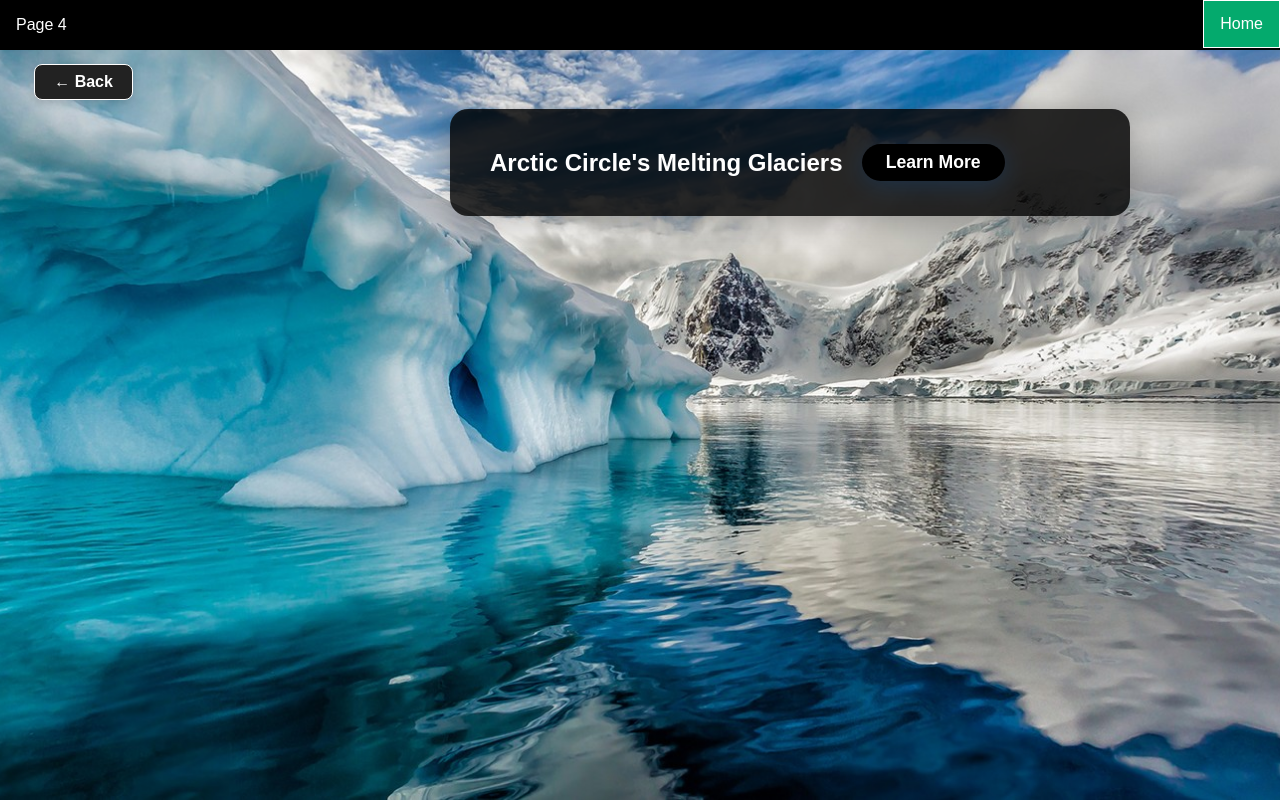
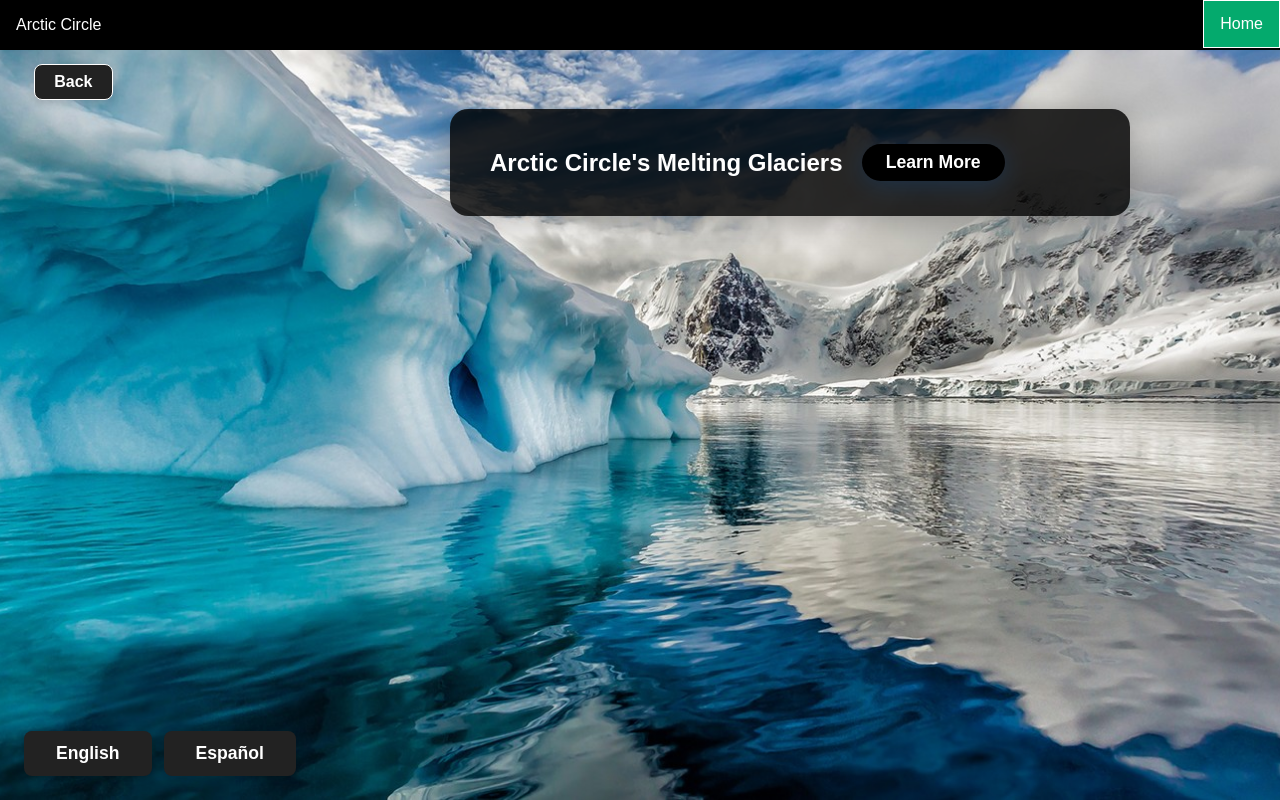
Before and after one commit to hjp36/climate-change-website, a plain HTML site: page menuPage4.html in a window 1280 px wide. Drawn offline with Linux system fonts and the light colour scheme.

Commit message:
Add files via upload

```diff
--- /dev/null
+++ b/lang.js
@@ -0,0 +1,131 @@
+// Simple language toggle for the kiosk website
+// Add translations for each page element here
+const translations = {
+  en: {
+    home: "Home",
+    back: "Back",
+    page2: "Page 2",
+    homeTitle: "Help save our world!",
+    california: "California",
+    somalia: "Somalia",
+    southSudan: "South Sudan",
+    arcticCircle: "Arctic Circle",
+    heading1: "The California Wildfires",
+    learnMore1: "Learn More",
+    howToHelp1: "How to Help!",
+    bp1_1: "Rising temperatures",
+    bp1_2: "Drying vegetation out, causing fire to spread more easily",
+    bp1_3: "Impact on air quality and health",
+    bp1_4: "Destruction of homes and habitats",
+    help1_1: "Shop secondhand and reduce plastic use to minimize waste and consumption",
+    help1_2: "Plant native species in your yard, which are more drought-tolerant",
+    heading: "Somalia Droughts",
+    learnMore: "Learn More",
+    howToHelp: "How to Help!",
+    bp1: "Increasing temperatures and altering rain patterns",
+    bp2: "Leads to more evaporation",
+    bp3: "Failed seasons",
+    bp4: "More severe and prolonged droughts that kill agriculture",
+    help1: "Shortening your shower by 5 minutes, it can save up to 15 gallons of water",
+    help2: "Reduce, reuse, and recycle to minimize waste and conserve energy and resources",
+    heading3: "South Sudan Floods",
+    learnMore3: "Learn More",
+    howToHelp3: "How to Help!",
+    bp3_1: "more intense rainfall",
+    bp3_2: "warmer temps create increased evaporation and moisture in the atmosphere",
+    bp3_3: "shifts in global weather patterns",
+    help3_1: "Wash clothes with cold water and airdry them",
+    help3_2: "Support local and community-level organization like reforestation and agriculture",
+  },
+  es: {
+    topTitle4: "Arctic Circle",
+    heading4: "Arctic Circle's Melting Glaciers",
+    learnMore4: "Learn More",
+    howToHelp4: "How to Help!",
+    bp4_1: "Warming temperatures caused by the burning of greenhouse gases",
+    bp4_2: "Melts glaciers at rapid speeds because average temperatures are now higher",
+    bp4_3: "Melting ice also contributes to rising sea levels",
+    bp4_4: "Destroys habitats for many species within the Arctic Circle",
+    help4_1: "Try to carpool with people or ride a bike, it releases less emissions into the air",
+    help4_2: "Shut off lights and appliances when not in use",
+    help4_3: "Use energy star appliances (Approved appliances that use less energy)",
+    topTitle: "North America",
+    home: "Inicio",
+    topTitle4: "Círculo Ártico",
+    heading4: "Glaciares derretidos del Círculo Ártico",
+    learnMore4: "Aprende más",
+    howToHelp4: "¡Cómo ayudar!",
+    bp4_1: "El aumento de las temperaturas causado por la quema de gases de efecto invernadero",
+    bp4_2: "Los glaciares se derriten rápidamente porque las temperaturas promedio son más altas",
+    bp4_3: "El derretimiento del hielo también contribuye al aumento del nivel del mar",
+    bp4_4: "Destruye hábitats de muchas especies dentro del Círculo Ártico",
+    help4_1: "Intenta compartir el coche con otras personas o ir en bicicleta, así se liberan menos emisiones al aire",
+    help4_2: "Apaga las luces y los electrodomésticos cuando no los uses",
+    help4_3: "Utiliza electrodomésticos con certificación Energy Star (aprobados para usar menos energía)",
+    back: "Atrás",
+    topTitle: "Norteamérica",
+    back: "Atrás",
+    home: "Inicio",
+    page2: "Página 2",
+    homeTitle: "¡Ayuda a salvar nuestro mundo!",
+    california: "California (Incendios de California)",
+    somalia: "Somalia (Sequías)",
+    southSudan: "Sudán del Sur (Inundaciones)",
+    arcticCircle: "Círculo Ártico (Glaciares derretidos)",
+    heading1: "Los incendios forestales de California",
+    learnMore1: "Aprende más",
+    howToHelp1: "¡Cómo ayudar!",
+    bp1_1: "Aumento de las temperaturas",
+    bp1_2: "La vegetación se seca, lo que facilita la propagación del fuego",
+    bp1_3: "Impacto en la calidad del aire y la salud",
+    bp1_4: "Destrucción de hogares y hábitats",
+    help1_1: "Compra de segunda mano y reduce el uso de plástico para minimizar el desperdicio y el consumo",
+    help1_2: "Planta especies nativas en tu jardín, que son más resistentes a la sequía",
+    heading: "Sequías en Somalia",
+    learnMore: "Aprende más",
+    howToHelp: "¡Cómo ayudar!",
+    bp1: "Aumento de temperaturas y alteración de los patrones de lluvia",
+    bp2: "Conduce a más evaporación",
+    bp3: "Temporadas fallidas",
+    bp4: "Sequías más severas y prolongadas que destruyen la agricultura",
+    help1: "Reducir la ducha en 5 minutos puede ahorrar hasta 15 galones de agua",
+    help2: "Reducir, reutilizar y reciclar para minimizar residuos y conservar recursos y energía",
+    heading3: "Inundaciones en Sudán del Sur",
+    learnMore3: "Aprende más",
+    howToHelp3: "¡Cómo ayudar!",
+    bp3_1: "lluvias más intensas",
+    bp3_2: "temperaturas más cálidas crean más evaporación y humedad en la atmósfera",
+    bp3_3: "cambios en los patrones climáticos globales",
+    help3_1: "Lava la ropa con agua fría y sécala al aire",
+    help3_2: "Apoya organizaciones locales y comunitarias como la reforestación y la agricultura",
+  }
+};
+
+function setLanguage(lang) {
+  localStorage.setItem('siteLang', lang);
+  document.documentElement.setAttribute('lang', lang);
+  for (const key in translations[lang]) {
+    const el = document.querySelector(`[data-i18n='${key}']`);
+    if (el) el.textContent = translations[lang][key];
+  }
+}
+
+function getLanguage() {
+  return localStorage.getItem('siteLang') || 'en';
+}
+
+function toggleLanguage() {
+  // No longer used, replaced by direct buttons
+}
+
+window.addEventListener('DOMContentLoaded', () => {
+  setLanguage(getLanguage());
+  const enBtn = document.getElementById('lang-en-btn');
+  const esBtn = document.getElementById('lang-es-btn');
+  if (enBtn) {
+    enBtn.addEventListener('click', () => setLanguage('en'));
+  }
+  if (esBtn) {
+    esBtn.addEventListener('click', () => setLanguage('es'));
+  }
+});
--- a/menuPage4.html
+++ b/menuPage4.html
@@ -5,6 +5,7 @@
   <meta charset="utf-8">
   <meta name="viewport" content="width=device-width, initial-scale=1">
   <link rel="stylesheet" href="style.css">
+  <script src="lang.js"></script>
   <meta http-equiv="refresh" content="180;url=index.html">
   <style>
     body {
@@ -23,13 +24,17 @@
   </style>
 </head>
 <body class="fixed-1920x1080">
+<div style="position:fixed; bottom:1.5rem; left:1.5rem; z-index:9999; display:flex; gap:0.75rem;">
+  <button id="lang-en-btn" style="background:#222; color:#fff; border:none; border-radius:8px; padding:0.75rem 2rem; font-size:1.1rem; font-weight:bold; cursor:pointer; box-shadow:0 2px 8px rgba(0,0,0,0.15);">English</button>
+  <button id="lang-es-btn" style="background:#222; color:#fff; border:none; border-radius:8px; padding:0.75rem 2rem; font-size:1.1rem; font-weight:bold; cursor:pointer; box-shadow:0 2px 8px rgba(0,0,0,0.15);">Español</button>
+</div>
 <div class="menu">
     <ul>
-      <li><a href="index.html" class="button">Home</a></li>
+  <li><a href="index.html" class="button" data-i18n="home">Home</a></li>
       <li style="position:absolute; top:4rem; left:1.5rem; list-style:none;">
-        <a href="menuHome.html" class="button" style="background:#222; color:#fff; border-radius:8px; padding:0.5rem 1.2rem; font-size:1rem; font-weight:bold; text-decoration:none; box-shadow:0 2px 8px rgba(0,0,0,0.15);">&#8592; Back</a>
+  <a href="menuHome.html" class="button" style="background:#222; color:#fff; border-radius:8px; padding:0.5rem 1.2rem; font-size:1rem; font-weight:bold; text-decoration:none; box-shadow:0 2px 8px rgba(0,0,0,0.15);" data-i18n="back">&#8592; Back</a>
       </li>
-      <li style="float:left"><p>Page 4</li>
+  <li style="float:left"><p data-i18n="topTitle4">Arctic Circle</p></li>
     </ul>
 </div>
 
@@ -38,22 +43,22 @@
   <div class= "maincontent">
     <div style="background:rgba(0,0,0,0.82); border-radius:18px; padding:2.2rem 2.5rem; max-width:600px; margin:2.5rem auto 0 auto; box-shadow:0 6px 32px rgba(0,0,0,0.25);">
       <div style="display: flex; align-items: center; gap: 1.2rem;">
-        <h2 style="margin: 0; color:#fff;">Arctic Circle's Melting Glaciers</h2>
-        <a href="#" class="learn-more-btn" style="position:static;transform:none;top:auto;right:auto;animation:none;font-size:1.1rem;padding:0.5rem 1.5rem;background:black;">Learn More</a>
+  <h2 style="margin: 0; color:#fff;" data-i18n="heading4">Arctic Circle's Melting Glaciers</h2>
+  <a href="#" class="learn-more-btn" style="position:static;transform:none;top:auto;right:auto;animation:none;font-size:1.1rem;padding:0.5rem 1.5rem;background:black;" data-i18n="learnMore4">Learn More</a>
       </div>
     </div>
-  <a href="#" id="page4-help-btn" class="learn-more-btn" style="display:none; margin-top:calc(3rem + 1in); background:#222; font-size:1rem; padding:0.5rem 1.2rem;">How to Help!</a>
+  <a href="#" id="page4-help-btn" class="learn-more-btn" style="display:none; margin-top:2.25rem; background:#222; font-size:1rem; padding:0.5rem 1.2rem;" data-i18n="howToHelp4">How to Help!</a>
     <ul id="page4-bullets" style="display:none; margin-top:1.2rem; font-size:1.25rem; color:#fff;">
-      <li> Warming temperatures caused by the burning of greenhouse gases</li>
-      <li> Melts glaciers at rapid speeds because average temperatures are now higher</li>
-      <li> Melting ice also contributes to rising sea levels </li>
-      <li> Destroys habitats for many species within the Arctic Circle</li>
+  <li data-i18n="bp4_1">Warming temperatures caused by the burning of greenhouse gases</li>
+  <li data-i18n="bp4_2">Melts glaciers at rapid speeds because average temperatures are now higher</li>
+  <li data-i18n="bp4_3">Melting ice also contributes to rising sea levels</li>
+  <li data-i18n="bp4_4">Destroys habitats for many species within the Arctic Circle</li>
     </ul>
     <div id="page4-help-panel" style="display:none; background:rgba(0,0,0,0.82); border-radius:18px; padding:2.2rem 2.5rem; max-width:600px; margin:2.5rem auto 0 auto; box-shadow:0 6px 32px rgba(0,0,0,0.25);">
       <ul id="page4-help-bullets" style="margin-top:1.2rem; font-size:1.25rem; color:#fff;">
-        <li>Try to carpool with people or ride a bike, it releases less emissions into the air</li>
-        <li>Shut off lights and appliances when not in use</li>
-        <li>Use energy star appliances (Approved appliances that use less energy)</li>
+  <li data-i18n="help4_1">Try to carpool with people or ride a bike, it releases less emissions into the air</li>
+  <li data-i18n="help4_2">Shut off lights and appliances when not in use</li>
+  <li data-i18n="help4_3">Use energy star appliances (Approved appliances that use less energy)</li>
       </ul>
     </div>
   </div>
--- a/style.css
+++ b/style.css
@@ -1,3 +1,15 @@
+/* Colorblind mode styles */
+/* Colorblind mode filters for entire page */
+body.cb-redgreen {
+  filter: grayscale(0.3) sepia(0.6) hue-rotate(-35deg) contrast(1.1) !important;
+}
+body.cb-blueyellow {
+  filter: grayscale(0.3) sepia(0.6) hue-rotate(60deg) contrast(1.1) !important;
+}
+body.cb-achromat {
+  filter: grayscale(1) contrast(1.1) !important;
+}
+/* You can further customize these filters for accessibility */
 /* Right-side Learn More button */
 .learn-more-btn {
   position: fixed;
```
Also changed, not shown: menuHome.html (+12 -7 lines), menuPage1.html (+17 -12 lines), menuPage2.html (+17 -12 lines), menuPage3.html (+13 -8 lines).
